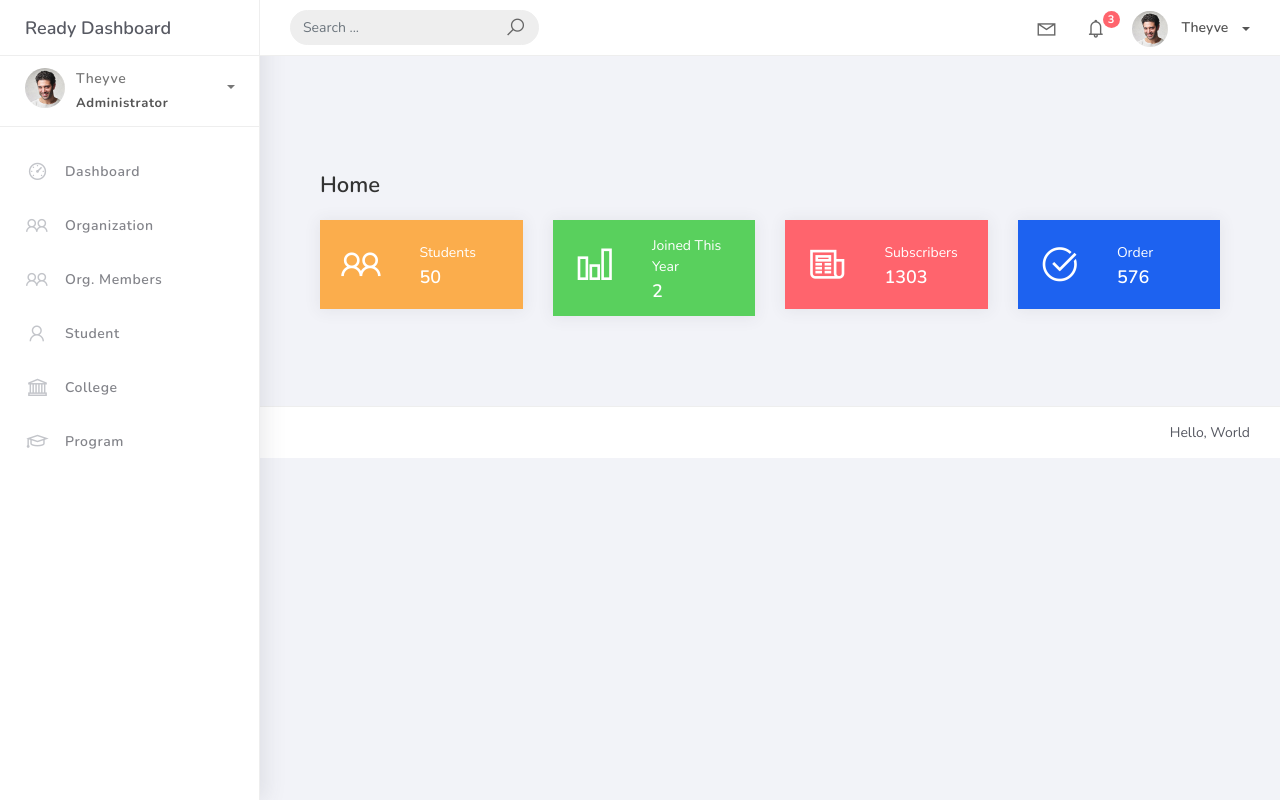
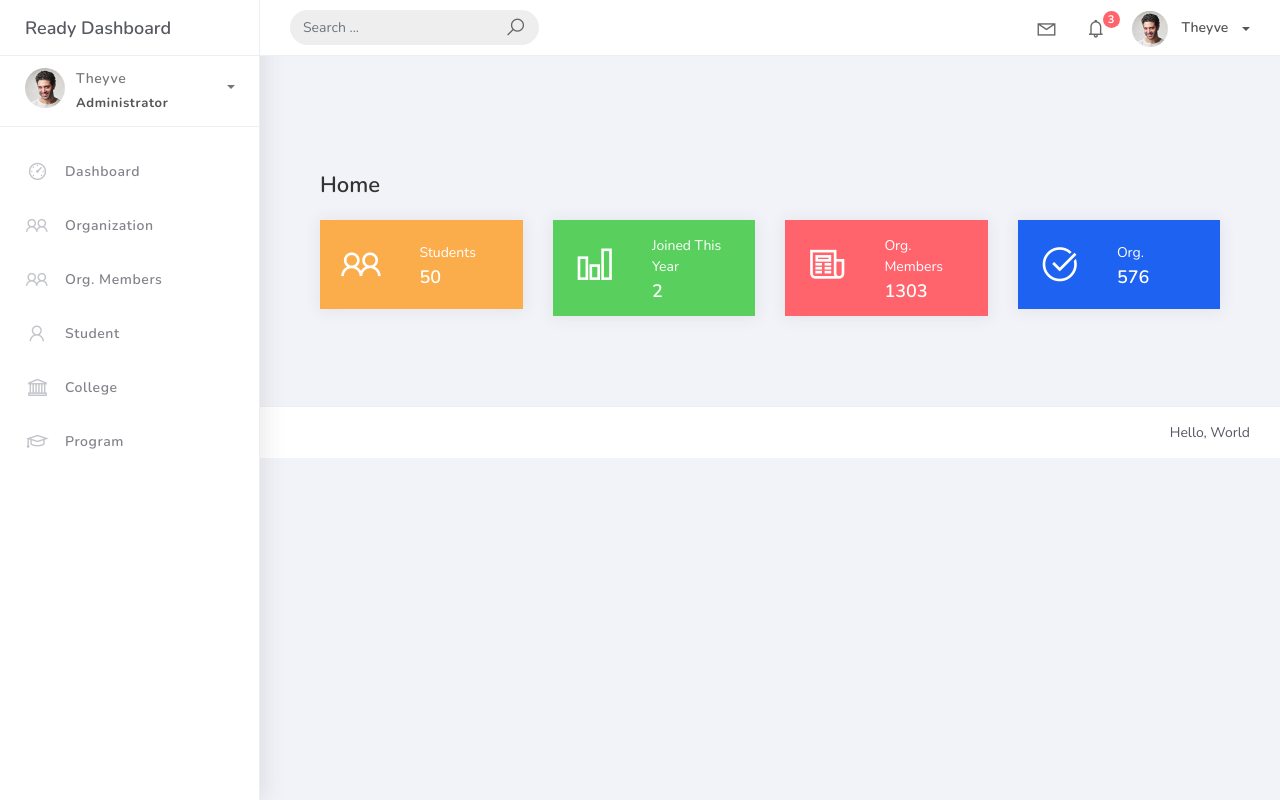
Before and after one commit to theyvebeensentel/PSUSphere2026, a Django app: page / in a window 1280 px wide. Run offline with Django 5.2, Linux system fonts and the light colour scheme; a user stored in the database is signed in; data comes from the database, SQL or seed files in the repository; both versions use the stored data as it was after the commit; some libraries are stand-ins or nearby versions.

Commit message:
changed org_list and home.html

```diff
--- a/projectsite/templates/home.html
+++ b/projectsite/templates/home.html
@@ -55,7 +55,7 @@
                             </div>
                             <div class="col-7 d-flex align-items-center">
                                 <div class="numbers">
-                                    <p class="card-category">Subscribers</p>
+                                    <p class="card-category">Org. Members</p>
                                     <h4 class="card-title">1303</h4>
                                 </div>
                             </div>
@@ -74,7 +74,7 @@
                             </div>
                             <div class="col-7 d-flex align-items-center">
                                 <div class="numbers">
-                                    <p class="card-category">Order</p>
+                                    <p class="card-category">Org.</p>
                                     <h4 class="card-title">576</h4>
                                 </div>
                             </div>
--- a/projectsite/templates/org_list.html
+++ b/projectsite/templates/org_list.html
@@ -4,13 +4,12 @@
 {% block title %}Organizations - PSUSphere{% endblock %}
 
 {% block content %}
-<h4 class="page-title">Home</h4>
+<h4 class="page-title">Organizations</h4>
 <div class="row">
     <div class="col-md-12">
         <div class="card">
             <div class="card-header">
                 <div class="card-title">List of Organizations</div>
-                <div class="card-category">Page Subtitle</div>
             </div>
             <div class="card-body">
                 <!-- Search and Add Organization Button Row -->
```
Also changed, not shown: projectsite/db.sqlite3.
